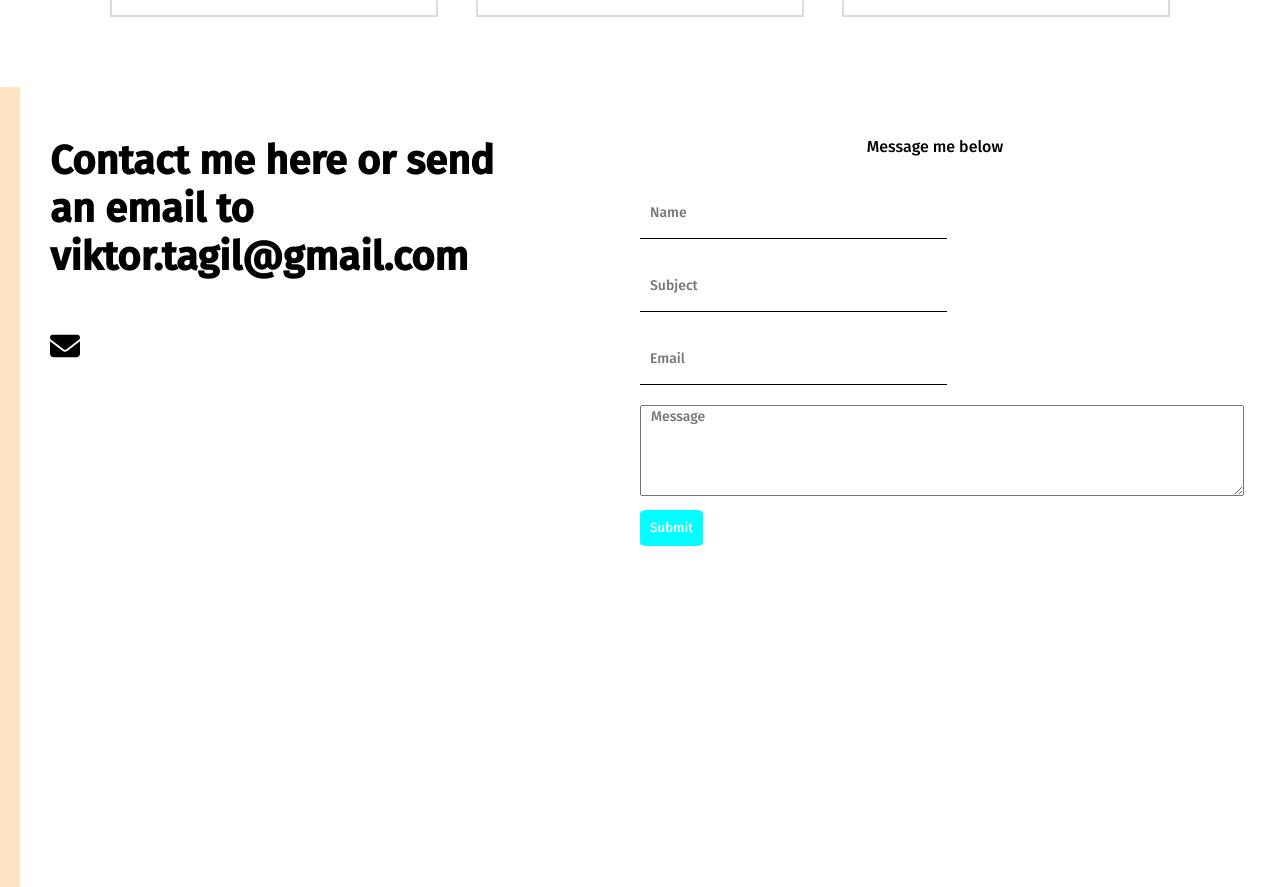
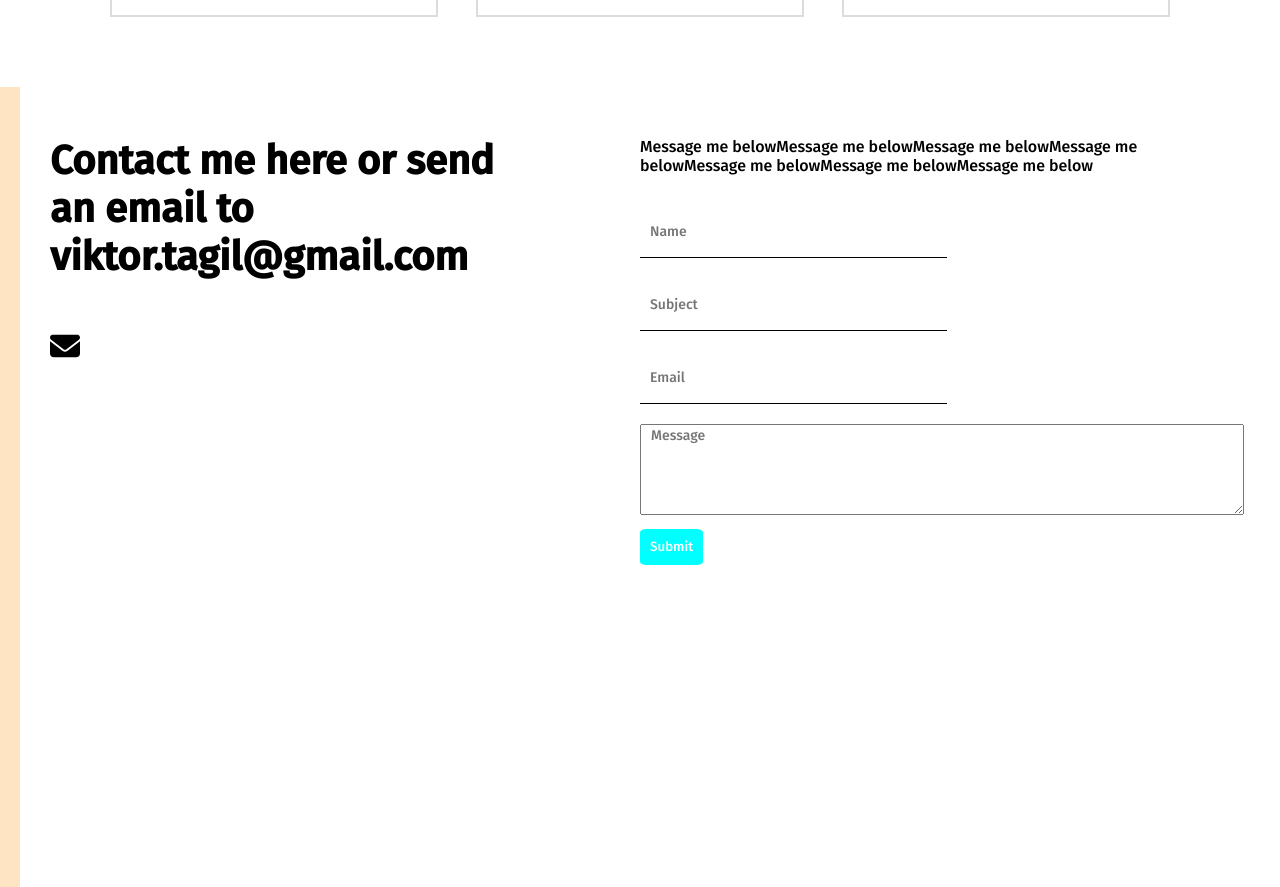
Before and after one commit to tagilv/my-portfolio, a React (Create React App) app: page / in a window 1280 px wide. Shown: the part 2460-3347 px from the top of the page. Built offline with nearby package versions, Linux system fonts and the light colour scheme; the HTML template or start-up script is replaced by a standard one.

Commit message:
form completed

```diff
--- a/src/component/contact/Contact.jsx
+++ b/src/component/contact/Contact.jsx
@@ -1,12 +1,19 @@
 import React from 'react'
 import "./contact.css"
 import email from "../../img/email.svg"
+import { useRef } from "react"
 
 // import { FontAwesomeIcon } from '@fortawesome/react-fontawesome';
 // import { faContactCard } from '@fortawesome/free-solid-svg-icons';
 // <FontAwesomeIcon icon={faContactCard}></FontAwesomeIcon>
 
 function Contact() {
+  const formRef = useRef()
+
+  const handleSubmit = (e) => {
+    e.preventDefault()
+  }
+
   return (
     <div className="contact">
       <div className="contact-bg"></div>
@@ -24,9 +31,9 @@ function Contact() {
             </div>
           </div>
           <div className="contact-right">
-            <p className="contact-description">Message me below
+            <p className="contact-description">Message me belowMessage me belowMessage me belowMessage me belowMessage me belowMessage me belowMessage me below
             </p>
-            <form>
+            <form ref={formRef} onSubmit={handleSubmit}>
               <input type="text" placeholder="Name" name="user_name"></input>
               <input type="text" placeholder="Subject" name="user_subject"></input>
               <input type="text" placeholder="Email" name="user_email"></input>
```
